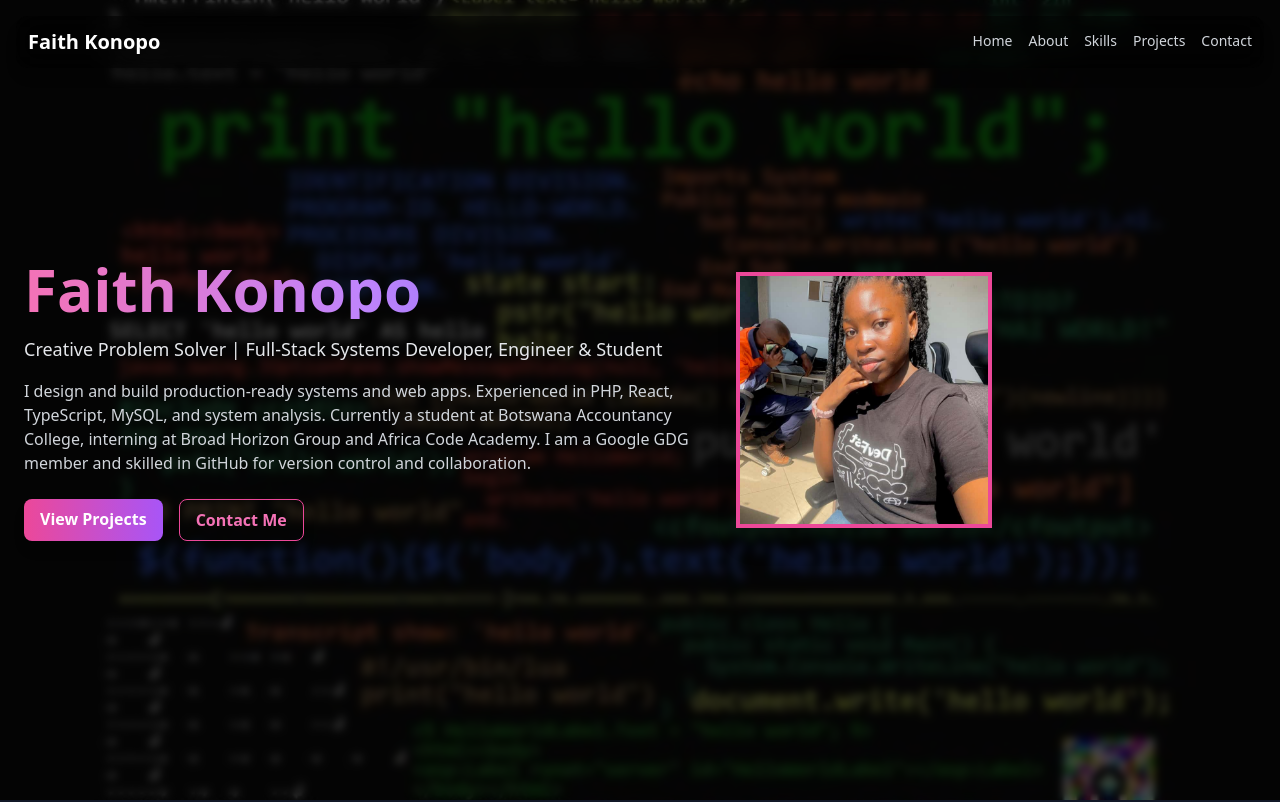
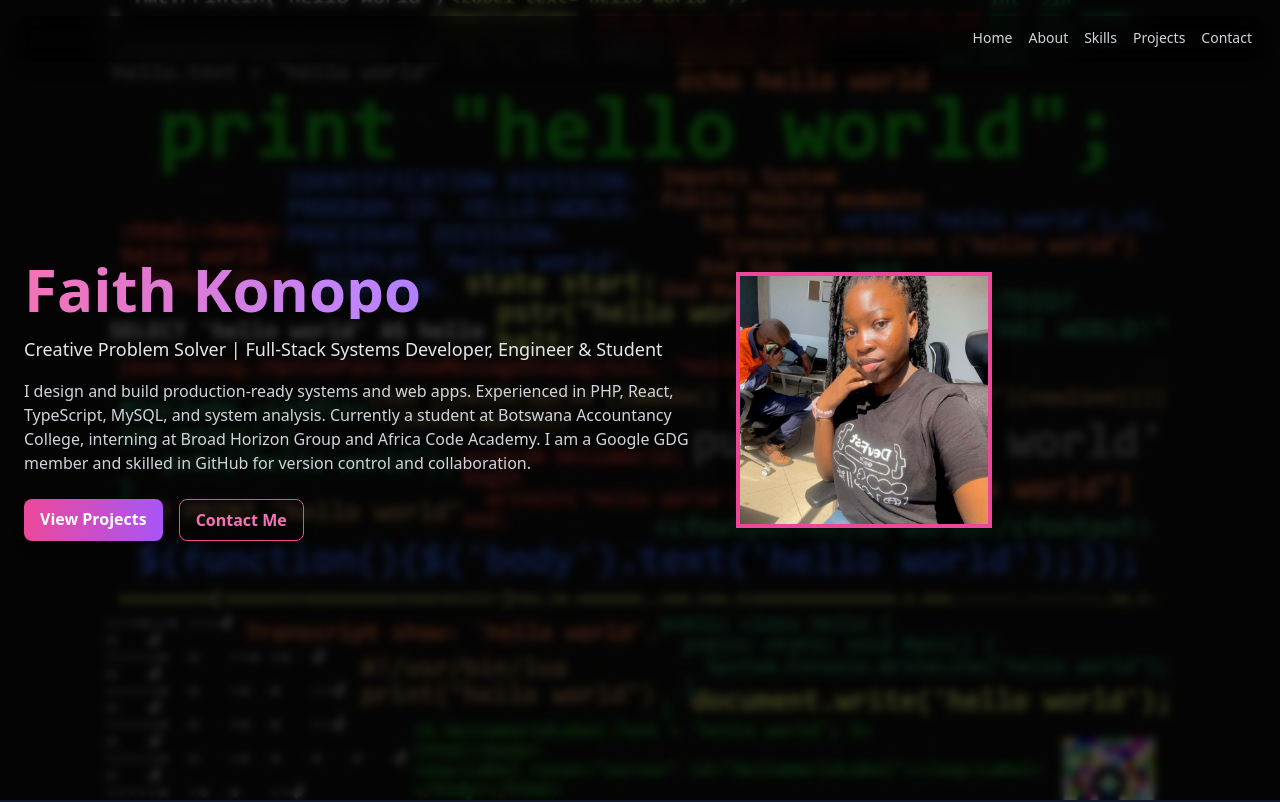
Before and after one commit to FaithV2/FaithKonopoPortfolio, a React (Vite) app: page / in a window 1280 px wide. Shown: the top 802 px of the page. Built offline with nearby package versions, Linux system fonts and the light colour scheme.

Commit message:
Update App.jsx

```diff
--- a/src/App.jsx
+++ b/src/App.jsx
@@ -41,7 +41,7 @@ const useInView = (options) => {
 // Navbar
 const Nav = () => (
   <nav className="fixed top-4 left-4 right-4 z-50 flex justify-between items-center backdrop-blur-md bg-black/40 p-3 rounded-xl shadow-lg">
-    <div className="text-white font-bold text-lg md:text-xl">Faith Konopo</div>
+    <div className="text-white font-bold text-lg md:text-xl"></div>
     <div className="space-x-4 text-sm text-gray-300 hidden md:flex">
       {["home", "about", "skills", "projects", "contact"].map((item) => (
         <a
```
